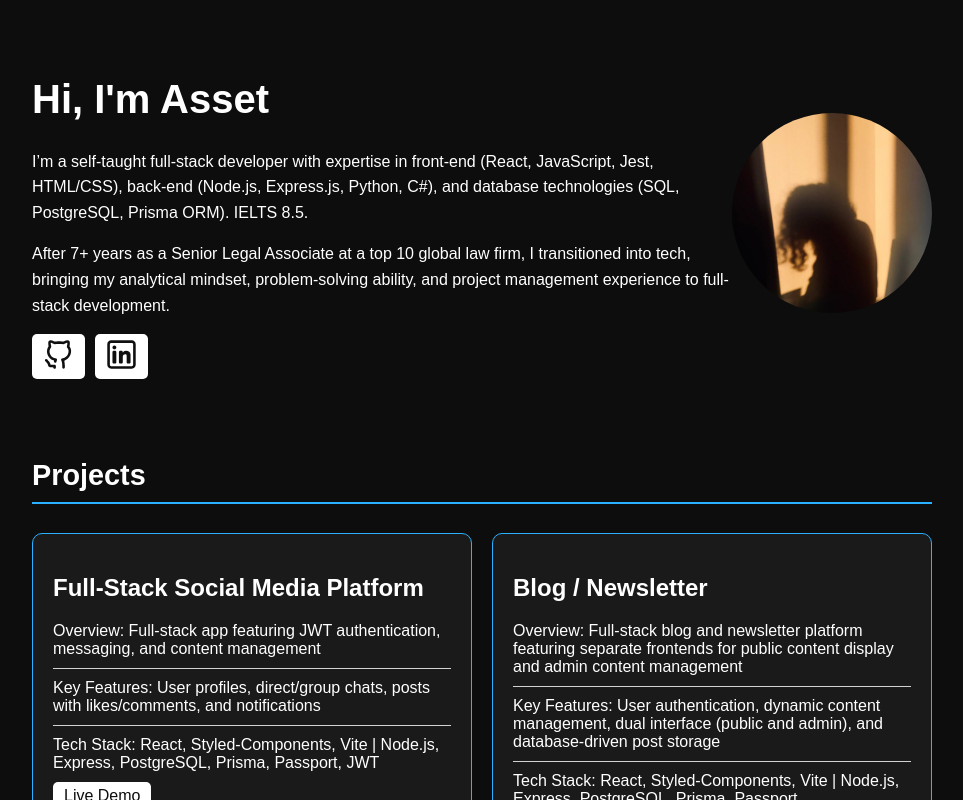
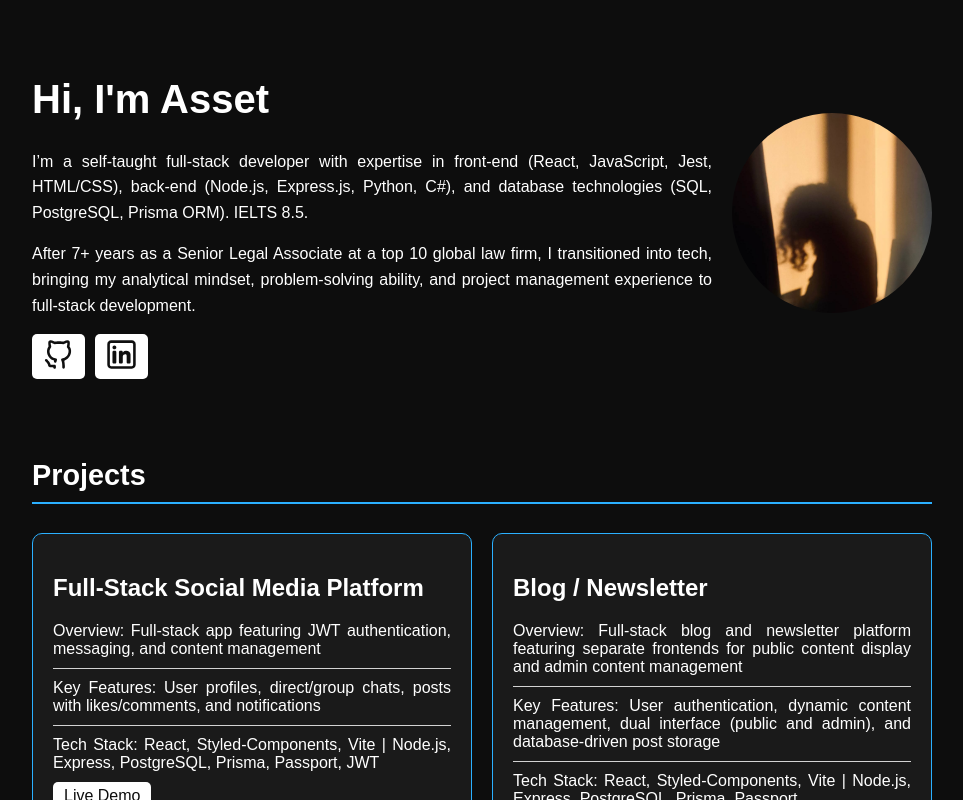
Before and after one commit to asseternity/personal-website, a React (Vite) app: page / in a window 1280 px wide. Shown: the top 800 px of the page, without its empty margins (158-1121 px from the left). Built offline with nearby package versions, Linux system fonts and the light colour scheme.

Commit message:
feat: init system to show dots as mouse is clicked and dragged

```diff
--- a/src/App.jsx
+++ b/src/App.jsx
@@ -8,9 +8,74 @@ import Project3 from './components/project3';
 import Project4 from './components/project4';
 
 export default function App() {
-  const [someState, setSomeState] = useState('');
+  const [flameDivs, setFlameDivs] = useState([]);
+  const [isDragging, setIsDragging] = useState(false);
+
+  const handleMouseDown = (event) => {
+    setIsDragging(true);
+    // Optionally, record the starting position
+    addFlame(event);
+  };
+
+  const handleMouseUp = () => {
+    setIsDragging(false);
+  };
+
+  const handleMouseMove = (event) => {
+    if (isDragging) {
+      addFlame(event);
+    }
+  };
+
+  const addFlame = (e) => {
+    const div = e.target;
+    // get the bounding box of the map
+    const rect = div.getBoundingClientRect();
+    // calculate coords
+    const x = e.clientX - rect.left;
+    const y = e.clientY - rect.top;
+
+    const newFlame = (
+      <div
+        key={Date.now()}
+        className="flame"
+        style={{
+          position: 'absolute',
+          left: `${x}px`,
+          top: `${y}px`,
+          height: '2px',
+          width: '2px',
+          backgroundColor: 'red',
+          borderRadius: '50%',
+          pointerEvents: 'none',
+        }}
+      />
+    );
+
+    setFlameDivs((prevFlames) => [...prevFlames, newFlame]);
+  };
   return (
-    <div className="root">
+    <div
+      className="root"
+      onMouseDownCapture={handleMouseDown}
+      onMouseUp={handleMouseUp}
+      onMouseMove={handleMouseMove}
+    >
+      <div
+        className="parent_flames"
+        style={{
+          position: 'fixed', // Keeps the div fixed on the screen
+          top: 0,
+          left: 0,
+          width: '100vw', // Full viewport width
+          height: '100vh', // Full viewport height
+          zIndex: 9999, // Keeps it on top
+          background: 'transparent', // Invisible background
+          pointerEvents: 'auto', // Makes it clickable
+        }}
+      >
+        {flameDivs}
+      </div>
       <div className="top">
         <div className="top_left">
           <h1>Hi, I'm Asset</h1>
--- a/src/index.css
+++ b/src/index.css
@@ -11,6 +11,7 @@ body {
   width: 80%;
   max-width: 900px;
   margin: auto;
+  position: relative;
 }
 
 /* Top Section */
@@ -37,6 +38,8 @@ body {
 .top_left p {
   font-size: 1rem;
   line-height: 1.6;
+  text-align: justify;
+  margin-right: 20px;
 }
 
 .top_right img {
@@ -96,6 +99,7 @@ button img {
 
 /* Cards inside */
 .card_para {
+  text-align: justify;
   padding-bottom: 10px;
   border-bottom: 1px solid lightgray;
 }
```
